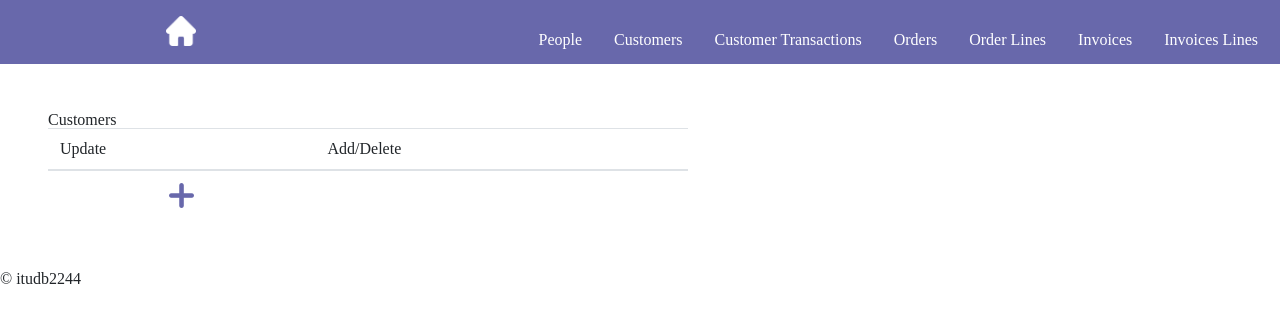
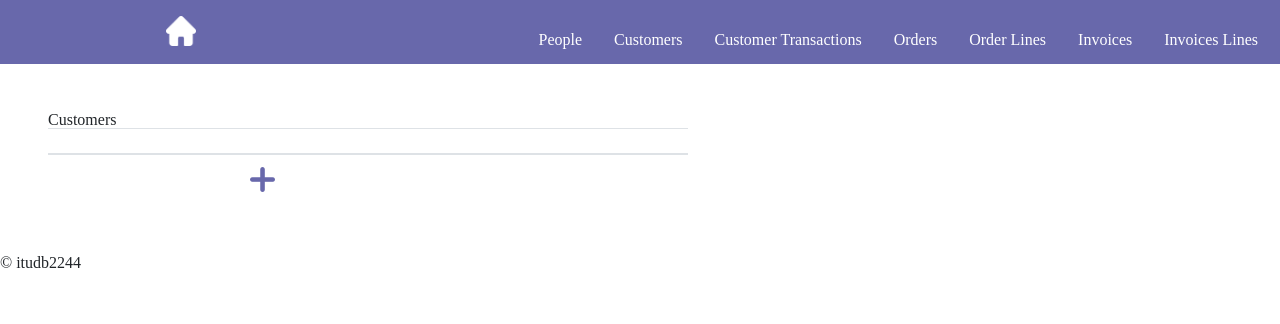
Before and after one commit to itudb2244/itudb2244, a Flask app: page /customers in a window 1280 px wide; the page is wider, and only the part inside the window is pictured. Shown: the top 324 px of that part. Run offline with Flask 2, Linux system fonts and the light colour scheme; data that the repository does not hold is empty.

Commit message:
form button fix

```diff
--- a/templates/list_macro.html
+++ b/templates/list_macro.html
@@ -1,8 +1,8 @@
 {% macro list_all(table_object, title, context) %}
 <table class="table">
   <thead>
-    <th scope="column">Update</th>
-    <th scope="column">Add/Delete</th>
+    <th scope="column"> </th>
+    <th scope="column"> </th>
 
     {% for keys in table_object[0].__dict__.keys() %}
     <th scope="column">{{ keys }}</th>
@@ -15,7 +15,9 @@
     <tr>
       <form method="POST" action="{{url_for(title + '_add')}}">
         <td style="vertical-align: middle;">
+            <button style="background-color: transparent;box-shadow: none;border: none; border-width : 0; border : 0;outline: none;">
           <img src="/static/plus.png" alt="add" style="width:25px;height:25px;">
+          </button>
         </td>
         {% for keys in table_object[0].__dict__.keys() %}
 
```
